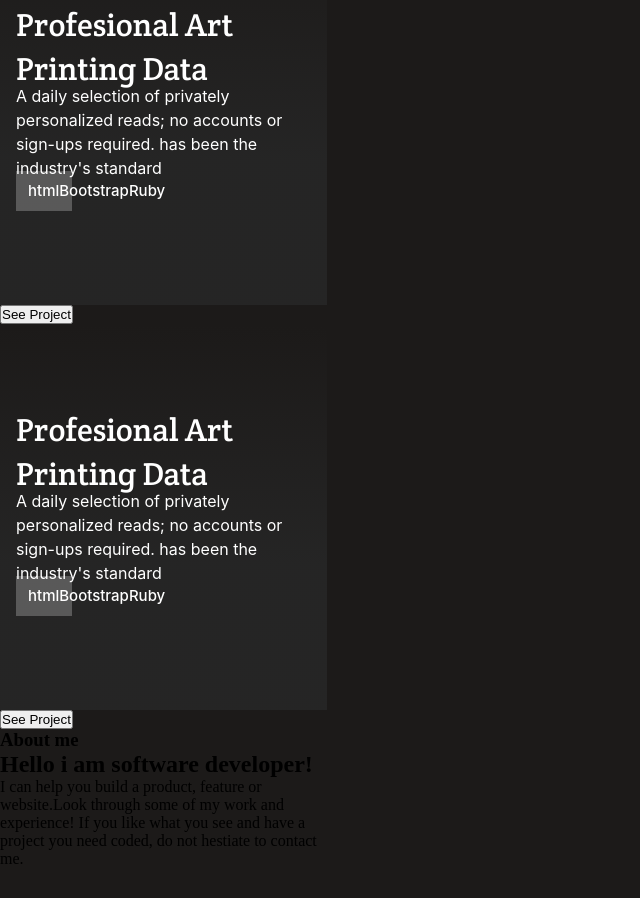
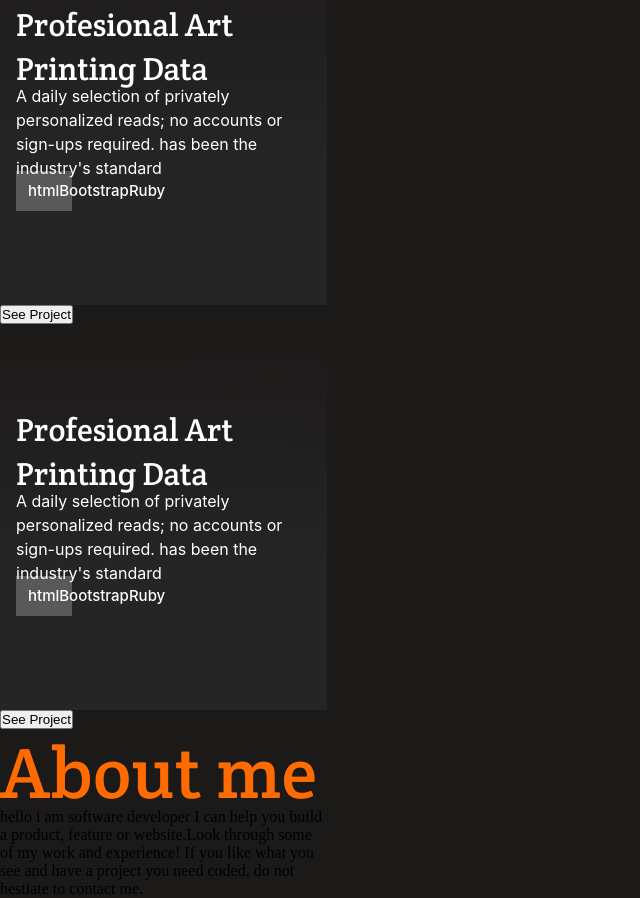
Before and after one commit to Mehria-Rahmani/mobile-project, a website: page index.html in a window 1280 px wide. Shown: the part 5011-5909 px from the top of the page, without its empty margins (0-640 px from the left). Before the commit the page ends 5879 px from the top, so only its background shows below. Drawn offline with Linux system fonts and the light colour scheme.

Commit message:
create about me page

```diff
--- a/index.html
+++ b/index.html
@@ -158,9 +158,8 @@
         <button class="btn3 btn3-enable" type="button">See Project</button>
 
         <div>
-            <h1 class="">About me</h1>
-            <h2 class="">Hello i am software developer!</h2>
-            <p class="">I can help you build a product, feature or website.Look through some of my work and experience! If you like what you see and have a project you need coded, do not hestiate to contact me.</p>
+            <h1 class="about">About me</h1>
+            <p class="help">hello i am software developer I can help you build a product, feature or website.Look through some of my work and experience! If you like what you see and have a project you need coded, do not hestiate to contact me.</p>
         </div>
 
 
```
